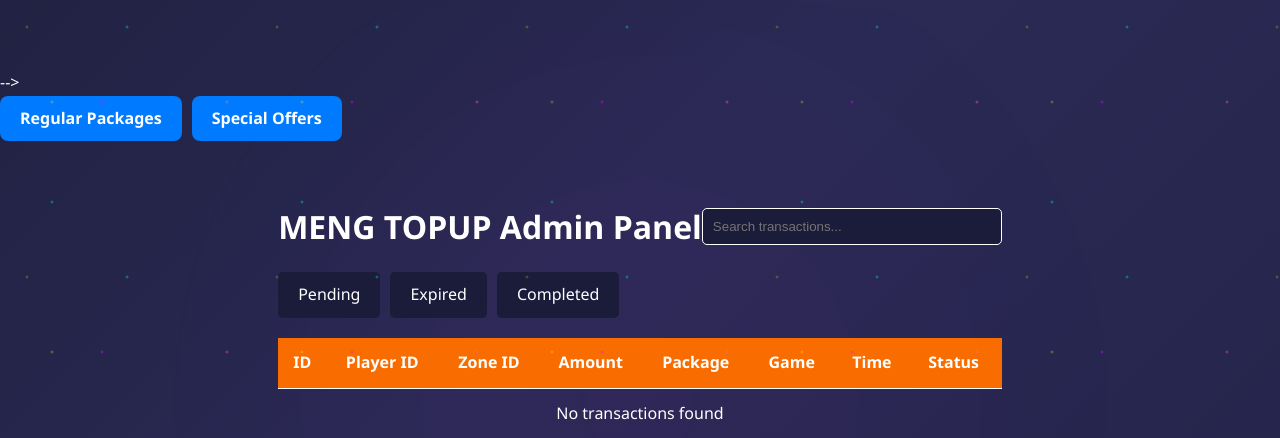
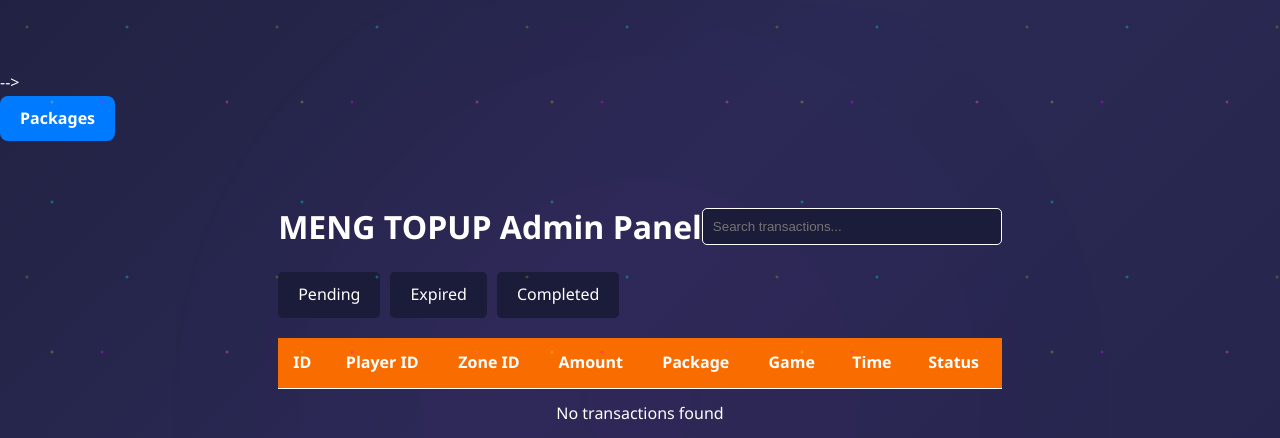
Before and after one commit to MengJong168/Meng-Topup, a Flask app: template templates/admin.html in a window 1280 px wide. Shown: the top 438 px of the page. Run offline with Flask 3, Linux system fonts and the light colour scheme; the template is opened without the code that fills it, so the values that code supplies are empty.

Commit message:
Update admin.html

```diff
--- a/templates/admin.html
+++ b/templates/admin.html
@@ -3,12 +3,11 @@
 <head>
     <meta charset="UTF-8">
     <meta name="viewport" content="width=device-width, initial-scale=1.0">
-    <title>Admin Panel - MENG TOPUP</title>
+    <title>Admin Panel</title>
     <link rel="stylesheet" href="/static/style.css">-->
 <!-- Add this near the top of both admin.html and admin_packages.html -->
 <div class="admin-nav">
-        <a href="/admin/packages?pass=1516Coolb" class="admin-link">Regular Packages</a>
-        <a href="/admin/special_offers?pass=1516Coolb" class="admin-link">Special Offers</a>
+        <a href="/admin/packages?pass=new1516Coolb" class="admin-link">Packages</a>
     </div>
 </div>
     <style>
```
